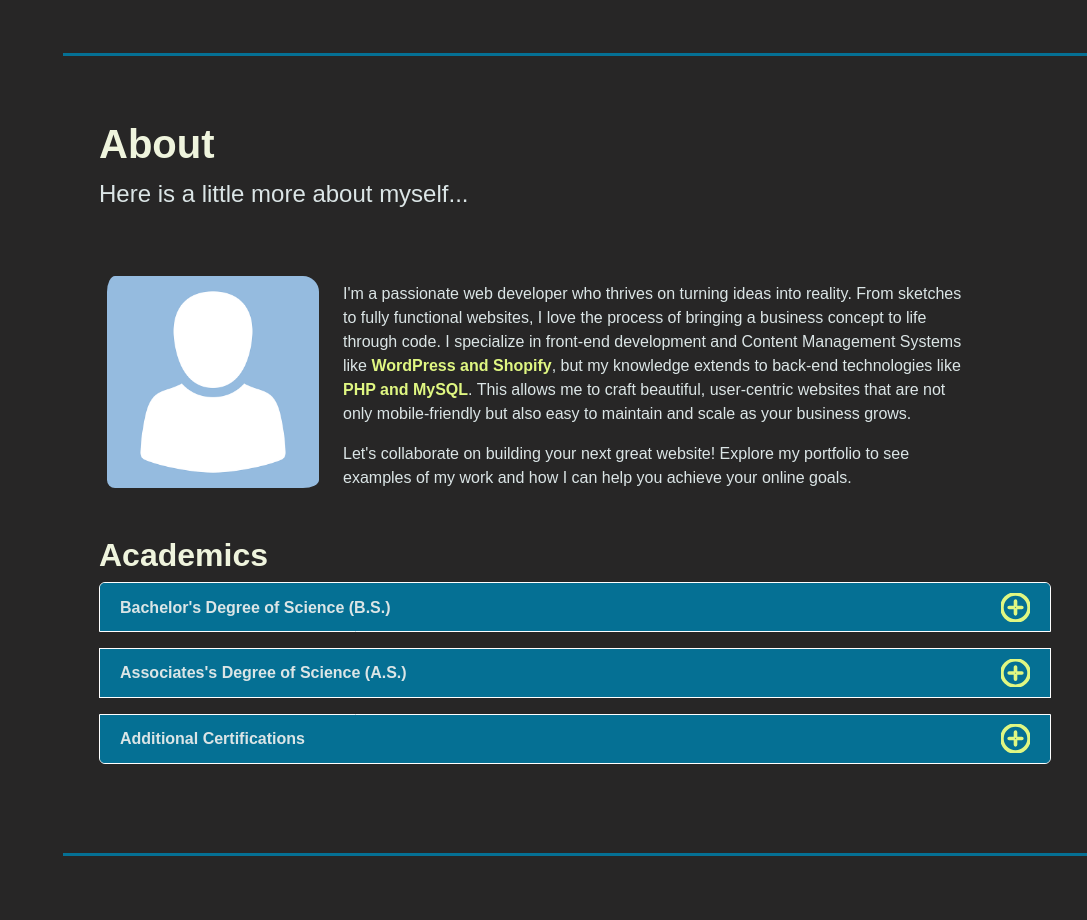
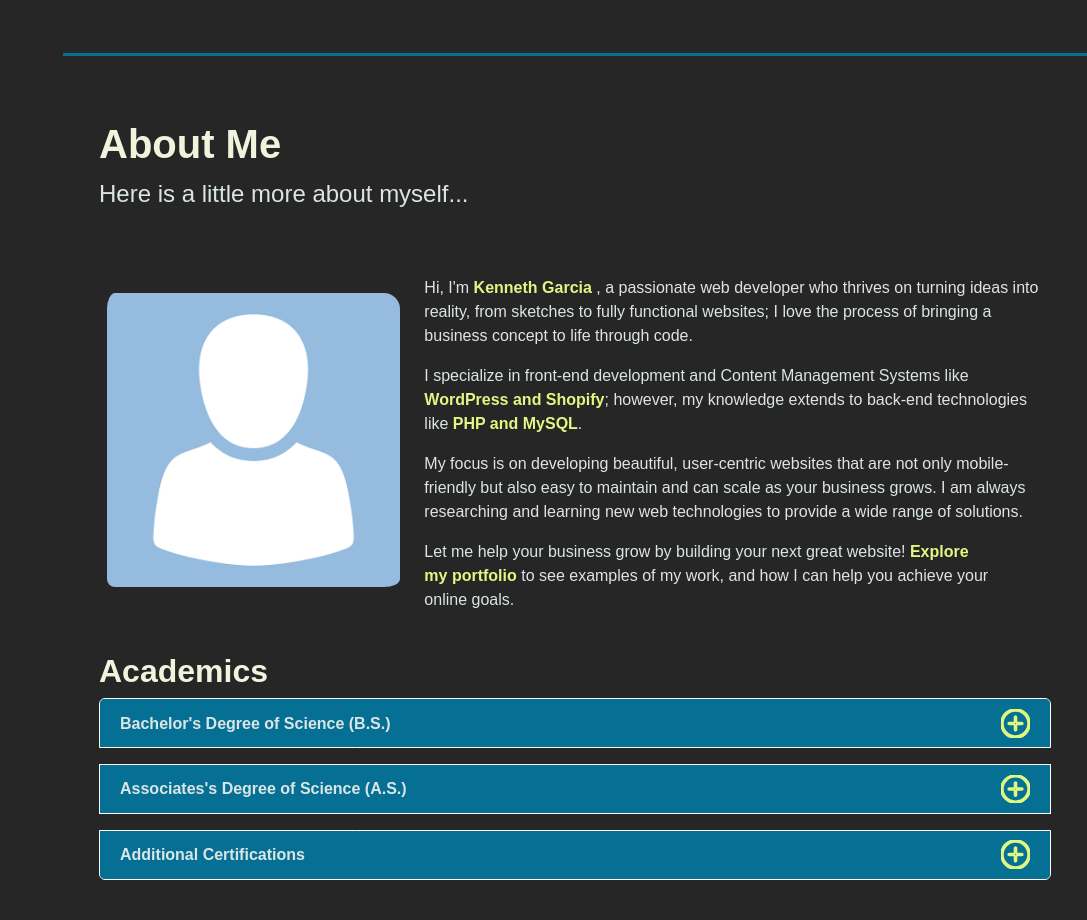
Before and after one commit to kcode93/KG_Portfolio_Temp6-, a website: page dist/index.html in a window 1280 px wide. Shown: the part 840-1760 px from the top of the page, without its empty margins (193-1280 px from the left). Drawn offline with nearby package versions, Linux system fonts and the light colour scheme; no server answers; a web font is replaced by a local one.

Commit message:
if applied this commit updates the about section paragraphs

```diff
--- a/dist/index.html
+++ b/dist/index.html
@@ -194,14 +194,14 @@
 					<div class="container">
 						<div class="row mt-6 mb-4 mt-md-3 mb-md-5">
 							<div class="col-12">
-								<h2 class="fw-bold fs-1">About</h2>
+								<h2 class="fw-bold fs-1">About Me</h2>
 								<p class="fs-4">Here is a little more about myself...</p>
 							</div>
 						</div>
 
 						<div class="row">
 							<div
-								class="col-md-4 col-lg-3 d-flex justify-content-center align-items-center"
+								class="col-md-4 d-flex justify-content-center align-items-center"
 							>
 								<img
 									src="./resources/img/Profile/avatar.png"
@@ -210,30 +210,49 @@
 									data-aos="fade-up"
 								/>
 							</div>
-							<div class="col-md-8 col-lg-9">
+							<div class="col-md-8">
 								<div
 									class="about_text-container d-flex flex-column justify-content-center align-items-start h-100"
 								>
 									<p data-aos="fade-up">
-										I'm a passionate web developer who thrives on turning ideas
-										into reality. From sketches to fully functional websites, I
+										Hi, I'm
+										<span class="fw-bold text-brand-color-primary"
+											>Kenneth Garcia</span
+										>
+										, a passionate web developer who thrives on turning ideas
+										into reality, from sketches to fully functional websites; I
 										love the process of bringing a business concept to life
-										through code. I specialize in front-end development and
-										Content Management Systems like
+										through code.
+									</p>
+
+									<p data-aos="fade-up">
+										I specialize in front-end development and Content Management
+										Systems like
 										<span class="fw-bold text-brand-color-primary"
 											>WordPress and Shopify</span
-										>, but my knowledge extends to back-end technologies like
+										>; however, my knowledge extends to back-end technologies
+										like
 										<span class="fw-bold text-brand-color-primary"
 											>PHP and MySQL</span
-										>. This allows me to craft beautiful, user-centric websites
+										>.
+									</p>
+
+									<p>
+										My focus is on developing beautiful, user-centric websites
 										that are not only mobile-friendly but also easy to maintain
-										and scale as your business grows.
+										and can scale as your business grows. I am always
+										researching and learning new web technologies to provide a
+										wide range of solutions.
 									</p>
 
 									<p data-aos="fade-up">
-										Let's collaborate on building your next great website!
-										Explore my portfolio to see examples of my work and how I
-										can help you achieve your online goals.
+										Let me help your business grow by building your next great
+										website!
+										<span class="fw-bold text-brand-color-primary"
+											>Explore my portfolio</span
+										>
+										to see examples of my work, and how I can help you achieve
+										your online goals.
 									</p>
 								</div>
 							</div>
```
